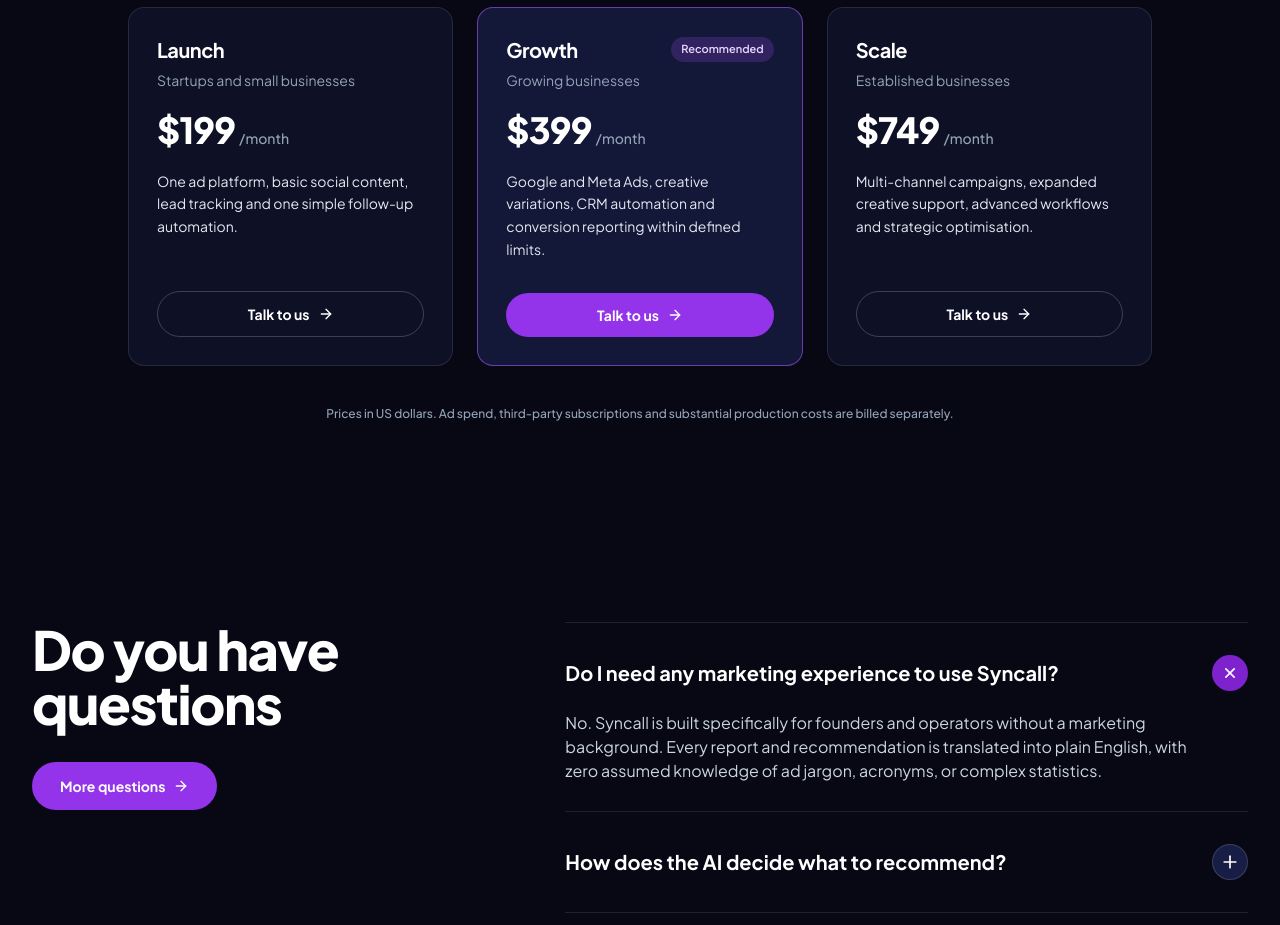
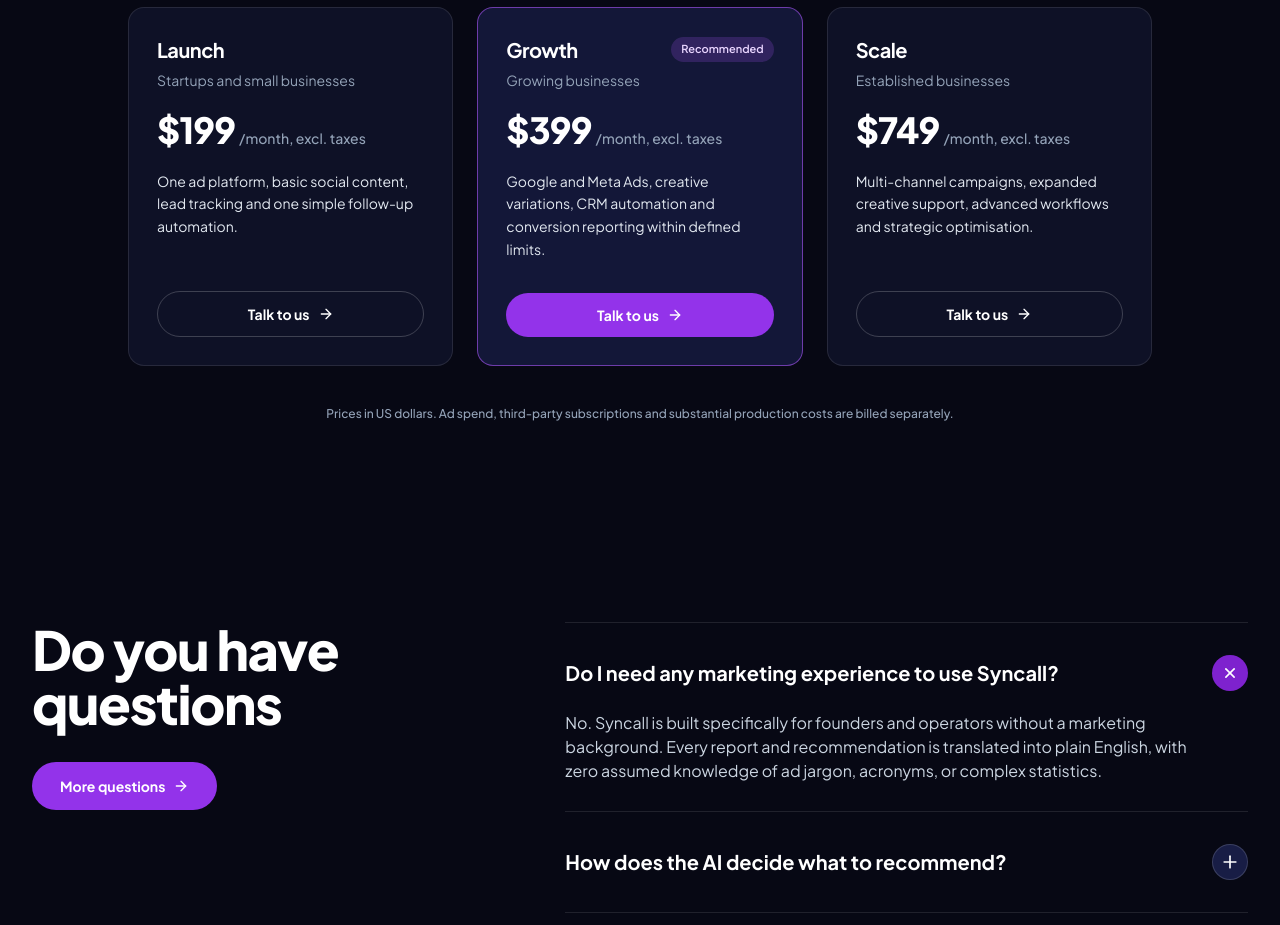
Before and after one commit to vornyxmedia/Syncall.AI-Website, a React (Vite) app: page / in a window 1280 px wide. Shown: the part 10700-11625 px from the top of the page. Built offline with nearby package versions, Linux system fonts and the light colour scheme.

Commit message:
Pricing shows + 18% GST on INR prices and excl. taxes on other currencies

```diff
--- a/src/components/Pricing.tsx
+++ b/src/components/Pricing.tsx
@@ -63,7 +63,7 @@ export const Pricing: React.FC = () => {
 
               <div className="mt-5 flex items-baseline gap-1">
                 <span className={`text-4xl font-extrabold tracking-tight ${isV2 ? 'text-white' : 'text-slate-900'}`}>{formatPrice(pkg.prices[currency], currency)}</span>
-                <span className={`text-sm font-medium ${isV2 ? 'text-slate-400' : 'text-slate-500'}`}>/month</span>
+                <span className={`text-sm font-medium ${isV2 ? 'text-slate-400' : 'text-slate-500'}`}>{currency === 'INR' ? '/month + 18% GST' : '/month, excl. taxes'}</span>
               </div>
 
               <p className={`mt-5 text-sm leading-relaxed flex-1 ${isV2 ? 'text-slate-200' : 'text-slate-700'}`}>{pkg.description}</p>
```
